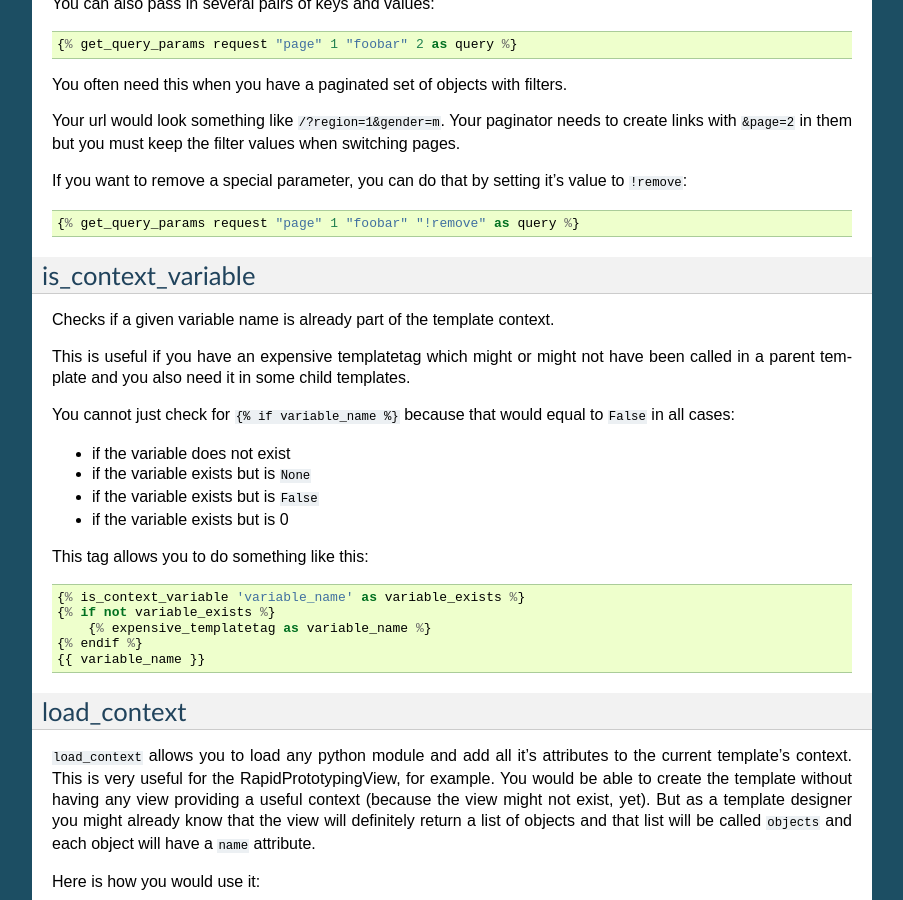
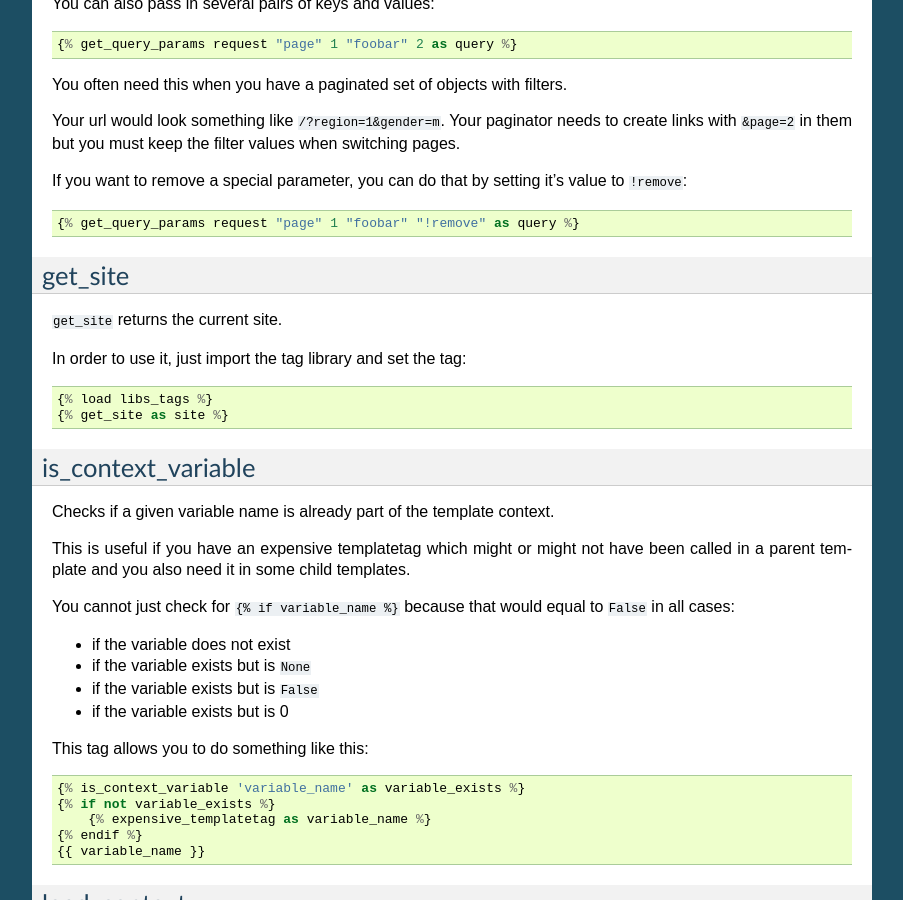
Before and after one commit to bitlabstudio/django-libs, a Sphinx documentation site: the page built from docs/libs_tags.rst, in a window 1280 px wide and 900 px high, scrolled down 4351 px. Shown: the whole window, without its empty margins (198-1101 px from the left). Built offline with Sphinx 7.4.7, drawn with Linux system fonts in a browser that asks for light colours; formulas are drawn with MathJax 3.

Commit message:
added get_site tag

```diff
--- a/CHANGELOG.txt
+++ b/CHANGELOG.txt
@@ -1,5 +1,6 @@
 === 1.65.X ===
 
+- added get_site template tag
 - added domain variable to email context
 - enhanced send_email method to make use of other mail backends
 - added exabot to ignorable user agents
--- a/django_libs/__init__.py
+++ b/django_libs/__init__.py
@@ -1,2 +1,2 @@
 # -*- coding: utf-8 -*-
-__version__ = '1.65.4'
+__version__ = '1.65.5'
--- a/docs/libs_tags.rst
+++ b/docs/libs_tags.rst
@@ -268,6 +268,18 @@ value to ``!remove``::
 
     {% get_query_params request "page" 1 "foobar" "!remove" as query %}
 
+
+get_site
+--------
+
+``get_site`` returns the current site.
+
+In order to use it, just import the tag library and set the tag::
+
+    {% load libs_tags %}
+    {% get_site as site %}
+
+
 is_context_variable
 -------------------
 Checks if a given variable name is already part of the template context.
```
Also changed, not shown: 2 other files.
